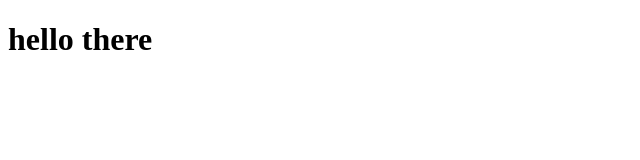
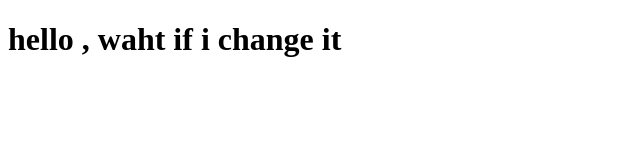
Before and after one commit to abdoaitwihi/git-ptoject, a website: page index.html in a window 1280 px wide. Shown: the whole page, without its empty margins (0-640 px from the left). Drawn offline with Linux system fonts and the light colour scheme.

Commit message:
changed something

```diff
--- a/index.html
+++ b/index.html
@@ -6,6 +6,6 @@
       <title>Document</title>
    </head>
    <body>
-      <h1>hello there</h1>
+      <h1>hello , waht if i change it</h1>
    </body>
 </html>
```
